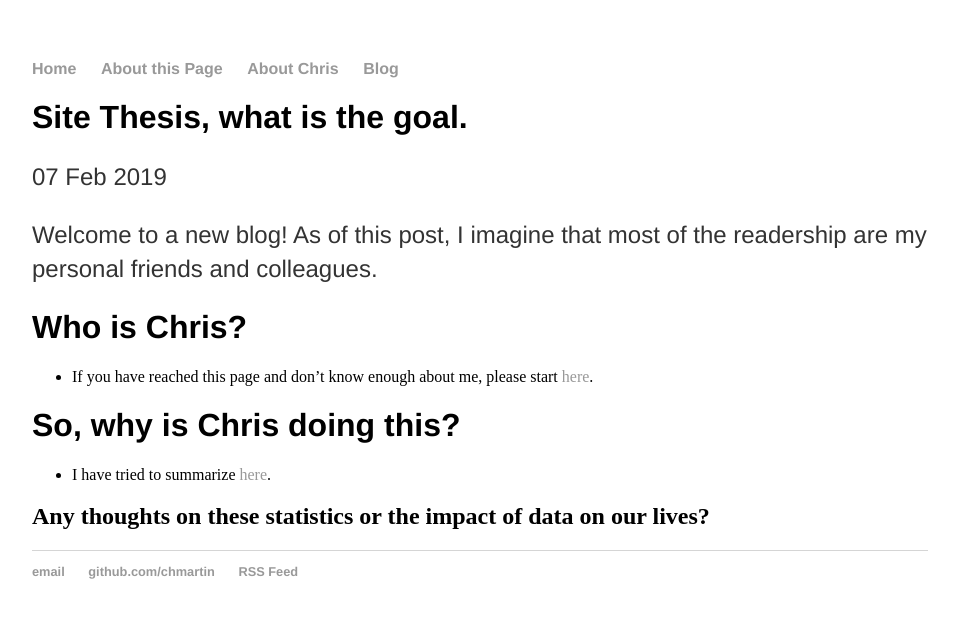
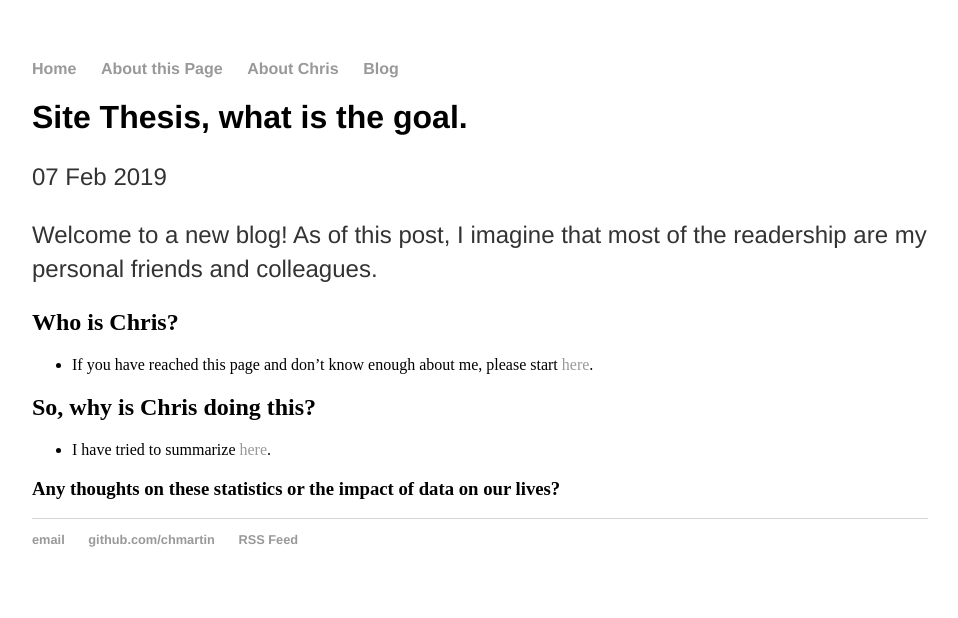
Before and after one commit to chmartin/chmartin.github.io, a Jekyll site: the page built from _posts/2019-02-07-Thesis-Statement.md, in a window 1280 px wide. Shown: the top 618 px of the page, without its empty margins (160-1118 px from the left). Built offline with Jekyll 4.4.1, drawn with Linux system fonts in a browser that asks for light colours; comment, search, counter and statistics services are not loaded.

Commit message:
downgrade headers to fit style from title.

```diff
--- a/_posts/2019-02-07-Thesis-Statement.md
+++ b/_posts/2019-02-07-Thesis-Statement.md
@@ -6,10 +6,10 @@ date: 2019-02-07
 
 Welcome to a new blog! As of this post, I imagine that most of the readership are my personal friends and colleagues.
 
-# Who is Chris?
+## Who is Chris?
 * If you have reached this page and don't know enough about me, please start [here](/cv).
 
-# So, why is Chris doing this?
+## So, why is Chris doing this?
 * I have tried to summarize [here](/about).
 
-## Any thoughts on these statistics or the impact of data on our lives?
+### Any thoughts on these statistics or the impact of data on our lives?
```
